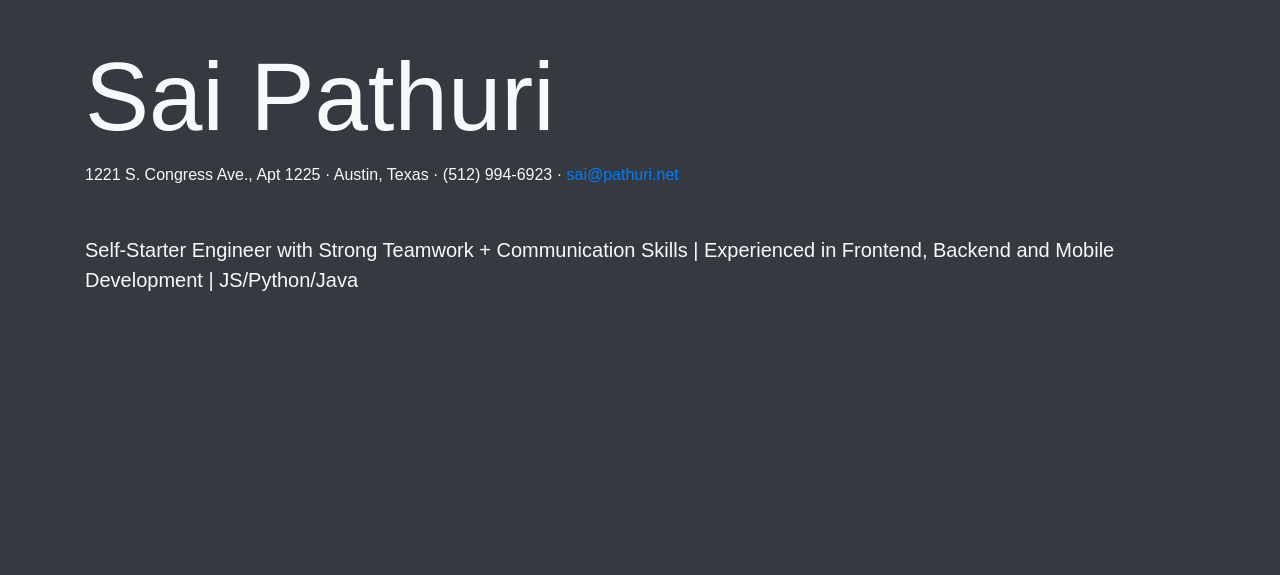
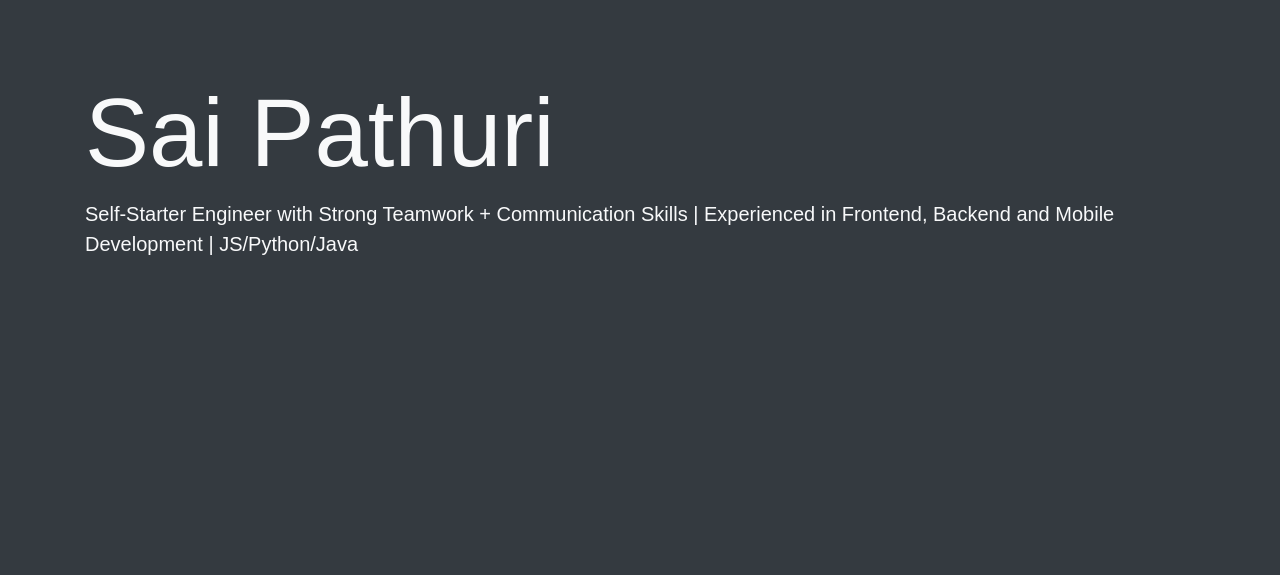
Before and after one commit to saipathuri/react-resume, a React (Create React App) app: page / in a window 1280 px wide. Shown: the part 225-800 px from the top of the page. Built offline with nearby package versions, Linux system fonts and the light colour scheme.

Commit message:
Remove PII

```diff
--- a/src/components/pages/About/About.jsx
+++ b/src/components/pages/About/About.jsx
@@ -15,11 +15,6 @@ class About extends Component {
                 </div>
                 {this.props.signedIn && <EditButton />}
               </div>
-              <div className="subheading mb-5 text-light">
-                1221 S. Congress Ave., Apt 1225 · Austin, Texas · (512) 994-6923
-                ·&nbsp;
-                <a href="mailto:sai@pathuri.net">sai@pathuri.net</a>
-              </div>
               <blockquote className="blockquote">
                 <p className="mb-0 text-light">
                 Self-Starter Engineer with Strong Teamwork + Communication Skills | Experienced in Frontend, Backend and Mobile Development | JS/Python/Java
```
Also changed, not shown: .yarnrc.yml (added), 2 other files (tests, documents, lock files or other folders).
